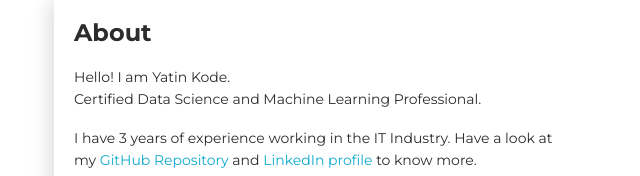
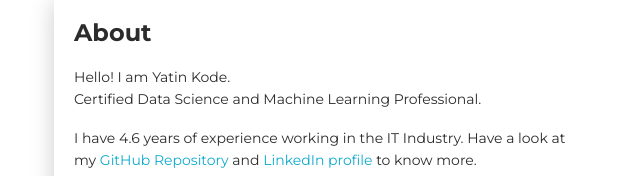
Before and after one commit to yatinkode/yatinkode.github.io, a plain HTML site: page index.html in a window 1280 px wide. Shown: the part 624-800 px from the top of the page, 31-671 px from the left. Drawn offline with Linux system fonts and the light colour scheme.

Commit message:
Add files via upload

```diff
--- a/index.html
+++ b/index.html
@@ -64,7 +64,7 @@
           <div class="card-body">
             <div class="h4 mt-0 title">About</div>
             <p>Hello! I am Yatin Kode. <br>Certified Data Science and Machine Learning Professional.</p>
-            <p>I have 3 years of experience working in the IT Industry. Have a look at my <a href="https://github.com/yatinkode" target="_blank">GitHub Repository</a> and <a href="https://www.linkedin.com/in/yatin-kode" target="_blank">LinkedIn profile</a> to know more.</p>
+            <p>I have 4.6 years of experience working in the IT Industry. Have a look at my <a href="https://github.com/yatinkode" target="_blank">GitHub Repository</a> and <a href="https://www.linkedin.com/in/yatin-kode" target="_blank">LinkedIn profile</a> to know more.</p>
           </div>
         </div>
         <div class="col-lg-6 col-md-12">
```
